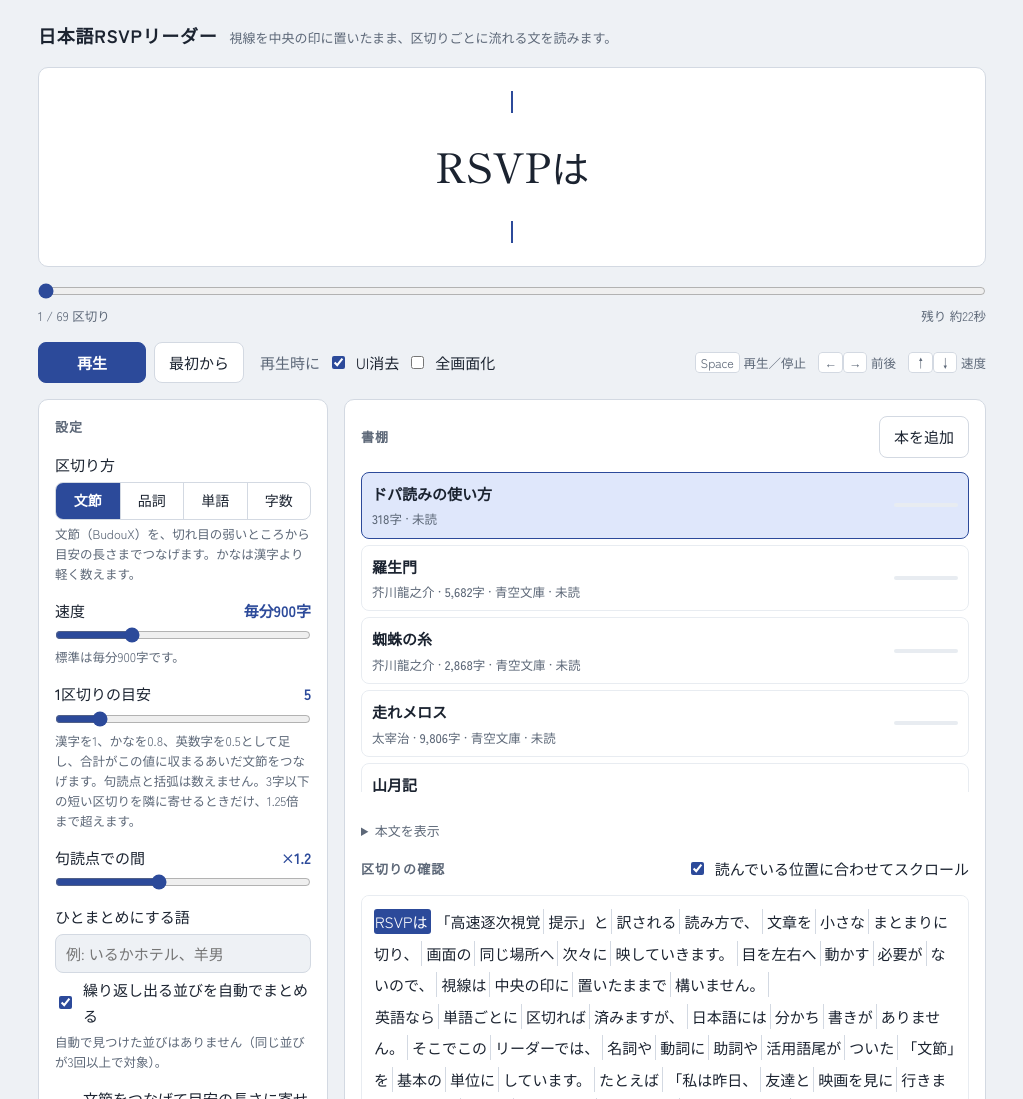
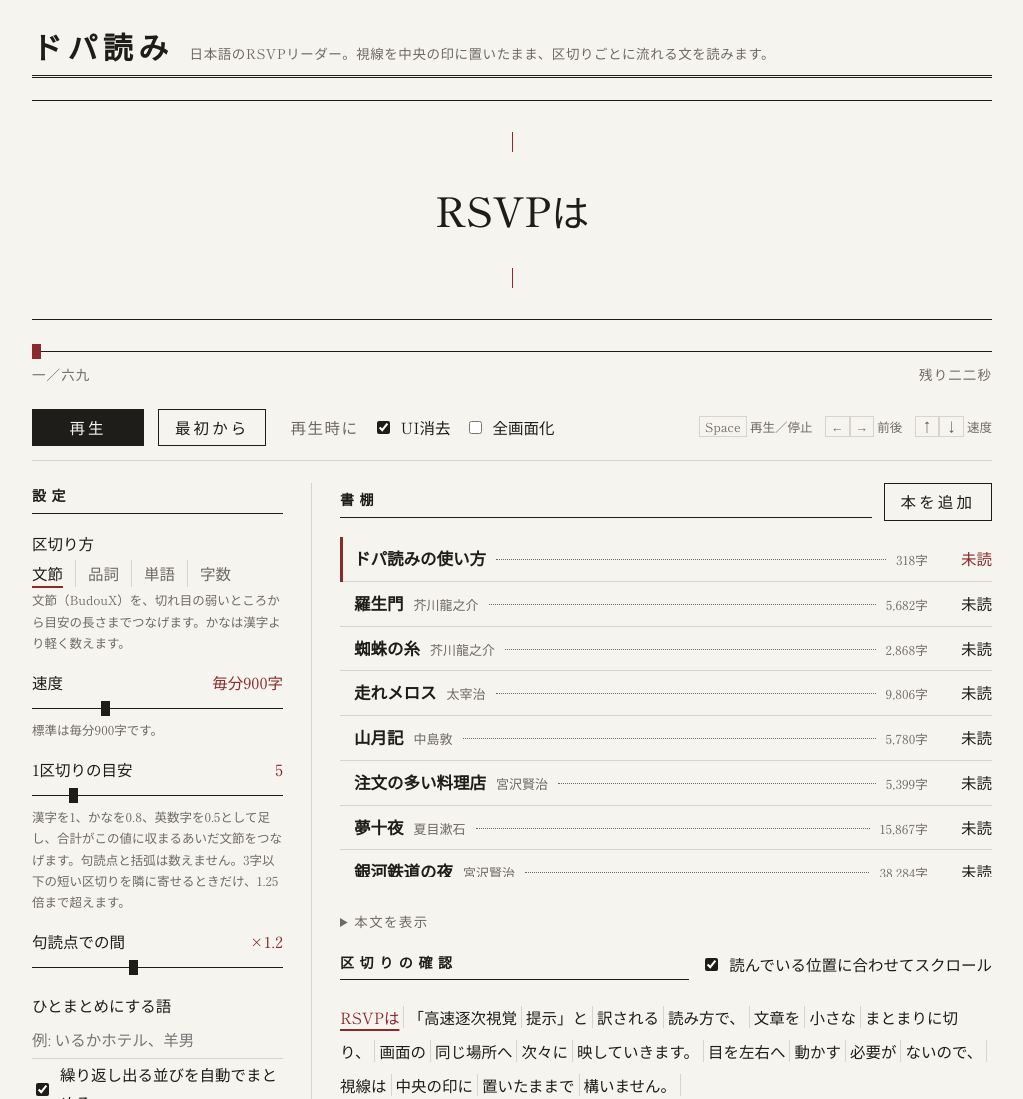
Before and after one commit to yagi/dopayomi, a website: page index.html in a window 1280 px wide. Shown: the top 1099 px of the page, without its empty margins (128-1151 px from the left). Drawn offline with Linux system fonts and the light colour scheme; a web font is replaced by a local one.

Commit message:
見た目を「紙と活字」に作り替え
- 紙の地に墨の明朝。カードと角丸をやめ、罫線で区切る
- 差し色は栞紐の臙脂だけにし、読んでいる位置と現在の本に使う
- 書棚を目次風（題名から状態まで点線でつなぐ）に
- 位置と残り時間を漢数字で表示
- 題名を「ドパ読み」に

Co-Authored-By: Claude Opus 5.5 <noreply@anthropic.com>
Claude-Session: https://claude.ai/code/session_01HE1zqps37ouLfcQJLYMMKr

```diff
--- a/index.html
+++ b/index.html
@@ -3,53 +3,52 @@
 <head>
 <meta charset="utf-8">
 <meta name="viewport" content="width=device-width, initial-scale=1">
-<title>日本語RSVPリーダー</title>
+<title>ドパ読み</title>
 <link rel="preconnect" href="https://fonts.googleapis.com">
 <link rel="preconnect" href="https://fonts.gstatic.com" crossorigin>
-<link href="https://fonts.googleapis.com/css2?family=Shippori+Mincho:wght@500;700&family=Zen+Kaku+Gothic+New:wght@400;500;700&display=swap" rel="stylesheet">
+<link href="https://fonts.googleapis.com/css2?family=Shippori+Mincho:wght@400;500;700&family=Zen+Old+Mincho:wght@400;700&family=Zen+Kaku+Gothic+New:wght@400;500&display=swap" rel="stylesheet">
 <style>
-/* レイアウト: 上に視線固定の表示枠、その下に操作列、さらに下で「設定」と「本文・区切り確認」を2カラム。 */
+/* 紙と活字: 紙の地に墨の明朝。カードや角丸は使わず、罫線で区切る。差し色は栞紐の臙脂だけ。
+   レイアウト: 上に罫線で挟んだ表示窓、その下に操作の行、さらに下で「設定」と「書棚・区切りの確認」を2段組。 */
 :root {
-  --bg: #eef1f5;
-  --surface: #ffffff;
-  --ink: #1b2330;
-  --muted: #5d6878;
-  --line: #d3d9e2;
-  --line-soft: #e8ecf1;
-  --field: #dfe4eb;
-  --accent: #2c4a9a;
-  --accent-ink: #ffffff;
-  --mark: #dfe7fb;
+  --bg: #f6f4ef;
+  --ink: #1e1d1a;
+  --muted: #6e6a62;
+  --rule: #1e1d1a;
+  --rule-soft: #d8d4cb;
+  --field: #edeae3;
+  --accent: #8b2a2c;
+  --accent-ink: #f6f4ef;
+  --mark: #ebe4d8;
   --font-display: "Shippori Mincho", "Hiragino Mincho ProN", "Yu Mincho", serif;
-  --font-body: "Zen Kaku Gothic New", "Hiragino Sans", "Yu Gothic", system-ui, sans-serif;
+  --font-body: "Zen Old Mincho", "Shippori Mincho", "Hiragino Mincho ProN", "Yu Mincho", serif;
+  --font-gothic: "Zen Kaku Gothic New", "Hiragino Sans", "Yu Gothic", system-ui, sans-serif;
 }
 @media (prefers-color-scheme: dark) {
   :root:not([data-theme="light"]) {
     color-scheme: dark;
-    --bg: #12161d;
-    --surface: #1b212b;
-    --ink: #e8ecf2;
-    --muted: #98a3b3;
-    --line: #313a48;
-    --line-soft: #252c37;
-    --field: #0b0e13;
-    --accent: #8fb0ff;
-    --accent-ink: #10192c;
-    --mark: #2a3a63;
+    --bg: #1b1a17;
+    --ink: #e4dfd4;
+    --muted: #9b968b;
+    --rule: #e4dfd4;
+    --rule-soft: #3b3933;
+    --field: #24231f;
+    --accent: #d9817f;
+    --accent-ink: #1b1a17;
+    --mark: #2d2b26;
   }
 }
 :root[data-theme="dark"] {
   color-scheme: dark;
-  --bg: #12161d;
-  --surface: #1b212b;
-  --ink: #e8ecf2;
-  --muted: #98a3b3;
-  --line: #313a48;
-  --line-soft: #252c37;
-  --field: #0b0e13;
-  --accent: #8fb0ff;
-  --accent-ink: #10192c;
-  --mark: #2a3a63;
+  --bg: #1b1a17;
+  --ink: #e4dfd4;
+  --muted: #9b968b;
+  --rule: #e4dfd4;
+  --rule-soft: #3b3933;
+  --field: #24231f;
+  --accent: #d9817f;
+  --accent-ink: #1b1a17;
+  --mark: #2d2b26;
 }
 * { box-sizing: border-box; }
 html, body { margin: 0; }
@@ -57,28 +56,35 @@ body {
   background: var(--bg);
   color: var(--ink);
   font-family: var(--font-body);
-  font-size: 15px;
-  line-height: 1.7;
+  font-size: 15.5px;
+  line-height: 1.8;
+  font-feature-settings: "palt" 0;
 }
 main {
-  max-width: 980px;
+  max-width: 1000px;
   margin: 0 auto;
-  padding: 20px 16px 48px;
+  padding: 28px 20px 64px;
   display: flex;
   flex-direction: column;
-  gap: 16px;
+  gap: 22px;
 }
-header { display: flex; align-items: baseline; gap: 12px; flex-wrap: wrap; }
-h1 { font-size: 18px; margin: 0; font-weight: 700; letter-spacing: .04em; }
-header p { margin: 0; color: var(--muted); font-size: 13px; }
-h2 { font-size: 13px; margin: 0; color: var(--muted); font-weight: 700; letter-spacing: .08em; }
+header {
+  display: flex; align-items: baseline; gap: 16px; flex-wrap: wrap;
+  border-bottom: 3px double var(--rule); padding-bottom: 10px;
+}
+h1 { font-family: var(--font-display); font-size: 30px; margin: 0; font-weight: 700; letter-spacing: .18em; line-height: 1.2; }
+header p { margin: 0; color: var(--muted); font-size: 13.5px; letter-spacing: .04em; }
+h2 {
+  font-family: var(--font-display); font-size: 14px; margin: 0; font-weight: 700; letter-spacing: .4em;
+}
 
+/* 表示窓: 上下の罫線と、中央を示す細い縦線だけ */
 .stage {
   position: relative;
-  background: var(--surface);
-  border: 1px solid var(--line);
-  border-radius: 10px;
-  height: 200px;
+  background: var(--bg);
+  border-top: 1px solid var(--rule);
+  border-bottom: 1px solid var(--rule);
+  height: 220px;
   display: flex;
   align-items: center;
   justify-content: center;
@@ -89,21 +95,19 @@ h2 { font-size: 13px; margin: 0; color: var(--muted); font-weight: 700; letter-s
   content: "";
   position: absolute;
   left: 50%;
-  width: 2px;
-  height: 22px;
-  margin-left: -1px;
+  width: 1px;
+  height: 20px;
   background: var(--accent);
 }
-.stage::before { top: calc(50% - 76px); }
-.stage::after { bottom: calc(50% - 76px); }
-/* 再生中は表示枠だけを画面いっぱいに広げ、ほかの操作部品を覆い隠す */
+.stage::before { top: calc(50% - 78px); }
+.stage::after { bottom: calc(50% - 78px); }
+/* 再生中は表示窓だけを画面いっぱいに広げ、ほかの操作部品を覆い隠す */
 body.immersive { overflow: hidden; }
 body.immersive .stage {
   position: fixed;
   inset: 0;
   height: auto;
   border: 0;
-  border-radius: 0;
   z-index: 10;
   cursor: none;
 }
@@ -121,127 +125,144 @@ body.immersive .stage {
 #chunk .lead { text-align: right; }
 #chunk .trail { text-align: left; }
 #chunk .kana { font-size: calc(1em * var(--fs-kana, 1) / var(--fs-kanji, 1)); }
-.stage.gothic #chunk { font-family: var(--font-body); }
+.stage.gothic #chunk { font-family: var(--font-gothic); }
 
-.bar { display: flex; flex-direction: column; gap: 6px; }
-#seek { width: 100%; accent-color: var(--accent); margin: 0; }
-.stats { display: flex; justify-content: space-between; gap: 12px; color: var(--muted); font-size: 12.5px; font-variant-numeric: tabular-nums; flex-wrap: wrap; }
+/* 目盛り: 罫線1本の上に小さな四角のつまみ */
+input[type="range"] { -webkit-appearance: none; appearance: none; background: transparent; width: 100%; margin: 0; height: 18px; cursor: pointer; }
+input[type="range"]::-webkit-slider-runnable-track { height: 1px; background: var(--rule); }
+input[type="range"]::-moz-range-track { height: 1px; background: var(--rule); }
+input[type="range"]::-webkit-slider-thumb { -webkit-appearance: none; width: 9px; height: 15px; margin-top: -7px; background: var(--ink); border: 0; border-radius: 0; }
+input[type="range"]::-moz-range-thumb { width: 9px; height: 15px; background: var(--ink); border: 0; border-radius: 0; }
+#seek::-webkit-slider-thumb { background: var(--accent); }
+#seek::-moz-range-thumb { background: var(--accent); }
 
-.controls { display: flex; gap: 8px; flex-wrap: wrap; align-items: center; }
+.bar { display: flex; flex-direction: column; gap: 2px; }
+.stats { display: flex; justify-content: space-between; gap: 12px; color: var(--muted); font-size: 13.5px; letter-spacing: .08em; flex-wrap: wrap; }
+
+.controls { display: flex; gap: 10px 14px; flex-wrap: wrap; align-items: center; border-bottom: 1px solid var(--rule-soft); padding-bottom: 14px; }
 button {
   font: inherit;
-  font-weight: 500;
   color: var(--ink);
-  background: var(--surface);
-  border: 1px solid var(--line);
-  border-radius: 8px;
-  padding: 7px 14px;
+  background: transparent;
+  border: 1px solid var(--rule);
+  border-radius: 0;
+  padding: 4px 16px;
+  letter-spacing: .2em;
   cursor: pointer;
 }
-button:hover { border-color: var(--accent); }
-button.primary { background: var(--accent); color: var(--accent-ink); border-color: var(--accent); min-width: 108px; font-weight: 700; }
-:focus-visible { outline: 2px solid var(--accent); outline-offset: 2px; }
+button:hover { background: var(--mark); }
+button.primary { background: var(--ink); color: var(--bg); min-width: 112px; }
+button.primary:hover { background: var(--accent); border-color: var(--accent); color: var(--accent-ink); }
+:focus-visible { outline: 1px solid var(--accent); outline-offset: 3px; }
 .controls .hint { margin: 0; }
-.onplay { color: var(--muted); margin-left: 8px; }
+.onplay { color: var(--muted); margin-left: 10px; letter-spacing: .1em; }
 .keys { color: var(--muted); font-size: 12.5px; margin-left: auto; }
-kbd { font: inherit; border: 1px solid var(--line); border-radius: 4px; padding: 0 5px; background: var(--surface); }
+kbd { font: inherit; border: 1px solid var(--rule-soft); padding: 0 5px; }
+input[type="checkbox"] { accent-color: var(--ink); }
 
-.grid { display: grid; grid-template-columns: 290px 1fr; gap: 16px; align-items: start; }
-@media (max-width: 760px) { .grid { grid-template-columns: 1fr; } .keys { display: none; } }
-.panel {
-  background: var(--surface);
-  border: 1px solid var(--line);
-  border-radius: 10px;
-  padding: 16px;
-  display: flex;
-  flex-direction: column;
-  gap: 14px;
-  min-width: 0;
+/* 2段組: 段のあいだに縦の罫線 */
+.grid { display: grid; grid-template-columns: 280px 1fr; gap: 0; align-items: start; }
+.grid > .panel:first-child { padding-right: 28px; border-right: 1px solid var(--rule-soft); }
+.grid > .panel + .panel { padding-left: 28px; }
+@media (max-width: 760px) {
+  .grid { grid-template-columns: 1fr; }
+  .grid > .panel:first-child { padding-right: 0; border-right: 0; border-bottom: 1px solid var(--rule-soft); padding-bottom: 22px; margin-bottom: 22px; }
+  .grid > .panel + .panel { padding-left: 0; }
+  .keys { display: none; }
 }
-.field { display: flex; flex-direction: column; gap: 4px; }
-.field label, .field .label { font-weight: 500; display: flex; justify-content: space-between; gap: 8px; }
-.field output { color: var(--accent); font-variant-numeric: tabular-nums; font-weight: 700; }
-.field input[type="range"] { width: 100%; accent-color: var(--accent); margin: 0; }
-.hint { color: var(--muted); font-size: 12.5px; margin: 0; line-height: 1.6; }
-.seg { display: grid; grid-template-columns: repeat(4, 1fr); border: 1px solid var(--line); border-radius: 8px; overflow: hidden; }
-.seg label { text-align: center; padding: 6px 4px; cursor: pointer; font-size: 14px; border-left: 1px solid var(--line); display: block; }
-.seg label:first-of-type { border-left: 0; }
+.panel { display: flex; flex-direction: column; gap: 16px; min-width: 0; }
+.panel h2 { border-bottom: 1px solid var(--rule); padding-bottom: 4px; flex: 1; }
+.field { display: flex; flex-direction: column; gap: 2px; }
+.field label, .field .label { display: flex; justify-content: space-between; gap: 8px; }
+.field output { color: var(--accent); font-variant-numeric: tabular-nums; }
+.hint { color: var(--muted); font-size: 12.5px; margin: 0; line-height: 1.7; }
+
+/* 区切り方: 縦線で並べ、選んだものに臙脂の下線 */
+.seg { display: flex; flex-wrap: wrap; gap: 0; }
+.seg label { cursor: pointer; padding: 0 12px; border-left: 1px solid var(--rule-soft); color: var(--muted); }
+.seg label:first-of-type { border-left: 0; padding-left: 0; }
 .seg input { position: absolute; opacity: 0; pointer-events: none; }
-.seg input:checked + label { background: var(--accent); color: var(--accent-ink); font-weight: 700; }
-.seg input:focus-visible + label { outline: 2px solid var(--accent); outline-offset: -2px; }
+.seg input:checked + label { color: var(--ink); text-decoration: underline 2px var(--accent); text-underline-offset: 6px; }
+.seg input:focus-visible + label { outline: 1px solid var(--accent); outline-offset: 2px; }
 .check { display: flex; gap: 8px; align-items: center; }
-.check input { accent-color: var(--accent); }
 
 input[type="text"] {
   width: 100%;
   font: inherit;
   color: var(--ink);
-  background: var(--bg);
-  border: 1px solid var(--line);
-  border-radius: 8px;
-  padding: 6px 10px;
+  background: transparent;
+  border: 0;
+  border-bottom: 1px solid var(--rule-soft);
+  border-radius: 0;
+  padding: 4px 0;
 }
+input[type="text"]:focus { border-bottom-color: var(--ink); outline: none; }
 textarea {
   width: 100%;
   min-height: 150px;
   resize: vertical;
   font: inherit;
+  line-height: 1.9;
   color: var(--ink);
   background: var(--field);
-  border: 1px solid var(--line);
-  border-radius: 8px;
-  padding: 10px 12px;
+  border: 0;
+  border-radius: 0;
+  padding: 12px 14px;
 }
-.row { display: flex; justify-content: space-between; align-items: center; gap: 8px; flex-wrap: wrap; }
+.row { display: flex; justify-content: space-between; align-items: center; gap: 8px 12px; flex-wrap: wrap; }
+
+/* 区切りの確認: 区切りごとに細い縦線、読んでいる所は臙脂の下線 */
 #preview {
   max-height: 260px;
   overflow-y: auto;
-  background: var(--surface);
-  border: 1px solid var(--line-soft);
-  border-radius: 8px;
-  padding: 10px 12px;
-  line-height: 2.1;
+  border-bottom: 1px solid var(--rule-soft);
+  padding: 4px 0 10px;
+  line-height: 2.2;
   position: relative;
 }
 #preview span {
   cursor: pointer;
-  padding: 2px 1px;
-  border-right: 1px solid var(--line);
-  margin-right: 3px;
-  padding-right: 3px;
+  border-right: 1px solid var(--rule-soft);
+  margin-right: 4px;
+  padding-right: 4px;
 }
 #preview span:hover { background: var(--mark); }
-#preview span.now { background: var(--accent); color: var(--accent-ink); border-radius: 3px; border-right-color: transparent; }
+#preview span.now { color: var(--accent); text-decoration: underline 2px var(--accent); text-underline-offset: 5px; }
 #preview br + br { display: none; }
 
-/* 書棚 */
-#shelf { list-style: none; margin: 0; padding: 0; display: flex; flex-direction: column; gap: 6px; max-height: 320px; overflow-y: auto; }
-.book { display: flex; align-items: center; gap: 10px; border: 1px solid var(--line-soft); border-radius: 8px; padding: 8px 10px; }
-.book.current { border-color: var(--accent); background: var(--mark); }
-.book .open { flex: 1; min-width: 0; text-align: left; border: 0; background: none; padding: 0; display: flex; flex-direction: column; gap: 2px; }
-.book .open:hover .title { text-decoration: underline; }
-.book .title { font-weight: 700; }
-.book .meta { color: var(--muted); font-size: 12.5px; font-variant-numeric: tabular-nums; }
-.book .bar { width: 64px; height: 4px; border-radius: 2px; background: var(--line-soft); flex: none; overflow: hidden; }
-.book .bar i { display: block; height: 100%; background: var(--accent); }
-.book .del { font-size: 12.5px; padding: 4px 8px; }
-.book .del.confirm { border-color: #c0392b; color: #c0392b; }
-.addform { display: flex; flex-direction: column; gap: 8px; border: 1px solid var(--line); border-radius: 8px; padding: 12px; }
+/* 書棚: 目次のように、題名から状態まで点線でつなぐ */
+#shelf { list-style: none; margin: 0; padding: 0; max-height: 340px; overflow-y: auto; }
+.book { position: relative; display: flex; align-items: baseline; gap: 10px; padding: 7px 0 7px 14px; border-bottom: 1px solid var(--rule-soft); }
+.book.current::before { content: ""; position: absolute; left: 0; top: 0; bottom: -1px; width: 3px; background: var(--accent); }   /* 栞紐 */
+.book .open { flex: 1; min-width: 0; display: flex; align-items: baseline; gap: 10px; border: 0; padding: 0; letter-spacing: 0; text-align: left; }
+.book .open:hover { background: none; }
+.book .open:hover .title { color: var(--accent); }
+.book .title { font-family: var(--font-display); font-weight: 700; font-size: 16.5px; white-space: nowrap; }
+.book .author { color: var(--muted); font-size: 13px; white-space: nowrap; }
+.book .leader { flex: 1; min-width: 16px; border-bottom: 1px dotted var(--muted); transform: translateY(-5px); }
+.book .meta { color: var(--muted); font-size: 12.5px; white-space: nowrap; }
+.book .state { min-width: 3.5em; text-align: right; white-space: nowrap; }
+.book.current .state { color: var(--accent); }
+.book .del { font-size: 12px; padding: 0 8px; letter-spacing: .1em; border-color: var(--rule-soft); color: var(--muted); }
+.book .del.confirm { border-color: var(--accent); color: var(--accent); }
+@media (max-width: 520px) { .book .meta { display: none; } }
+.addform { display: flex; flex-direction: column; gap: 10px; border-top: 1px solid var(--rule); border-bottom: 1px solid var(--rule); padding: 14px 0; }
 .addform[hidden] { display: none; }
 .addform textarea { min-height: 110px; }
 .addform .row { justify-content: flex-start; }
 .filebtn { cursor: pointer; }
 .filebtn input { font: inherit; font-size: 12.5px; }
-details > summary { cursor: pointer; color: var(--muted); font-size: 13px; }
+details > summary { cursor: pointer; color: var(--muted); font-size: 13.5px; letter-spacing: .1em; }
 details[open] > summary { margin-bottom: 8px; }
-textarea[readonly] { opacity: .85; }
+textarea[readonly] { color: var(--muted); }
+#textNote a { color: var(--accent); }
 </style>
 </head>
 <body>
 <main>
   <header>
-    <h1>日本語RSVPリーダー</h1>
-    <p>視線を中央の印に置いたまま、区切りごとに流れる文を読みます。</p>
+    <h1>ドパ読み</h1>
+    <p>日本語のRSVPリーダー。視線を中央の印に置いたまま、区切りごとに流れる文を読みます。</p>
   </header>
 
   <div class="stage" id="stage" role="button" aria-label="クリックで再生／一時停止"><div id="chunk" aria-live="off"><span class="lead kana"></span><span class="core"></span><span class="trail kana"></span></div></div>
@@ -755,6 +776,7 @@ if (typeof module !== 'undefined') module.exports = { segment: segment, duration
     fixed: '句読点と括弧を除いて、この字数ごとに切ります。'
   };
   var $ = function (id) { return document.getElementById(id); };
+  function kanjiNum(n) { return String(n).replace(/\d/g, function (d) { return '〇一二三四五六七八九'[d]; }); }   // 1178 → 一一七八
   var el = { chunk: $('chunk'), stage: $('stage'), seek: $('seek'), pos: $('pos'), remain: $('remain'), play: $('play'),
     text: $('text'), preview: $('preview'), cpm: $('cpm'), cpmOut: $('cpmOut'), maxLen: $('maxLen'), maxLenOut: $('maxLenOut'),
     maxLenLabel: $('maxLenLabel'), maxLenHint: $('maxLenHint'), pause: $('pause'), pauseOut: $('pauseOut'), gothic: $('gothic'), merge: $('merge'), autofull: $('autofull'), fullNote: $('fullNote'), immersive: $('immersive'), follow: $('follow'), fsKanji: $('fsKanji'), fsKanjiOut: $('fsKanjiOut'), fsKana: $('fsKana'), fsKanaOut: $('fsKanaOut'), terms: $('terms'), auto: $('auto'), detected: $('detected'), modeHint: $('modeHint') };
@@ -905,8 +927,8 @@ if (typeof module !== 'undefined') module.exports = { segment: segment, duration
     var rest = 0;
     for (var i = idx; i < chunks.length; i++) rest += duration(chunks[i], st.cpm, st.pause);
     var sec = Math.round(rest / 1000);
-    el.pos.textContent = chunks.length ? (idx + 1) + ' / ' + chunks.length + ' 区切り' : '';
-    el.remain.textContent = chunks.length ? '残り 約' + (sec >= 60 ? Math.floor(sec / 60) + '分' : '') + (sec % 60) + '秒' : '';
+    el.pos.textContent = chunks.length ? kanjiNum(idx + 1) + '／' + kanjiNum(chunks.length) : '';
+    el.remain.textContent = chunks.length ? '残り' + (sec >= 60 ? kanjiNum(Math.floor(sec / 60)) + '分' : '') + kanjiNum(sec % 60) + '秒' : '';
   }
 
   function tick() {
@@ -1037,18 +1059,16 @@ if (typeof module !== 'undefined') module.exports = { segment: segment, duration
       li.className = 'book' + (b.id === cur.id ? ' current' : '');
       var open = document.createElement('button');
       open.type = 'button'; open.className = 'open';
-      var t = document.createElement('span'); t.className = 'title'; t.textContent = b.title || '（無題）';
       var p = progress[b.id], pct = p ? Math.round((p.pct || 0) * 100) : 0;
-      var state = p && p.done ? '読了' : p && p.pct > 0 ? pct + '%' : '未読';
-      var kind = b.kind === 'aozora' ? '青空文庫' : b.kind === 'user' ? '追加した本' : '';
-      var m = document.createElement('span'); m.className = 'meta';
-      m.textContent = [b.author, b.chars ? fmtChars(b.chars) : '', kind, state].filter(Boolean).join(' · ');
-      open.appendChild(t); open.appendChild(m);
+      var kind = b.kind === 'user' ? '追加' : '';
+      [['title', b.title || '（無題）'], ['author', b.author], ['leader', ''],
+       ['meta', [b.chars ? fmtChars(b.chars) : '', kind].filter(Boolean).join('　')],
+       ['state', p && p.done ? '読了' : p && p.pct > 0 ? kanjiNum(pct) + '％' : '未読']].forEach(function (x) {
+        if (!x[1] && x[0] !== 'leader') return;
+        var s = document.createElement('span'); s.className = x[0]; s.textContent = x[1]; open.appendChild(s);
+      });
       open.addEventListener('click', function () { openBook(b.id); });
       li.appendChild(open);
-      var bar = document.createElement('span'); bar.className = 'bar';
-      var fill = document.createElement('i'); fill.style.width = (p && p.done ? 100 : pct) + '%'; bar.appendChild(fill);
-      li.appendChild(bar);
       if (b.kind === 'user') {   // 削除は2回押しで確定する（確認ダイアログは使えないため）
         var del = document.createElement('button');
         del.type = 'button'; del.className = 'del'; del.textContent = '削除';
```
